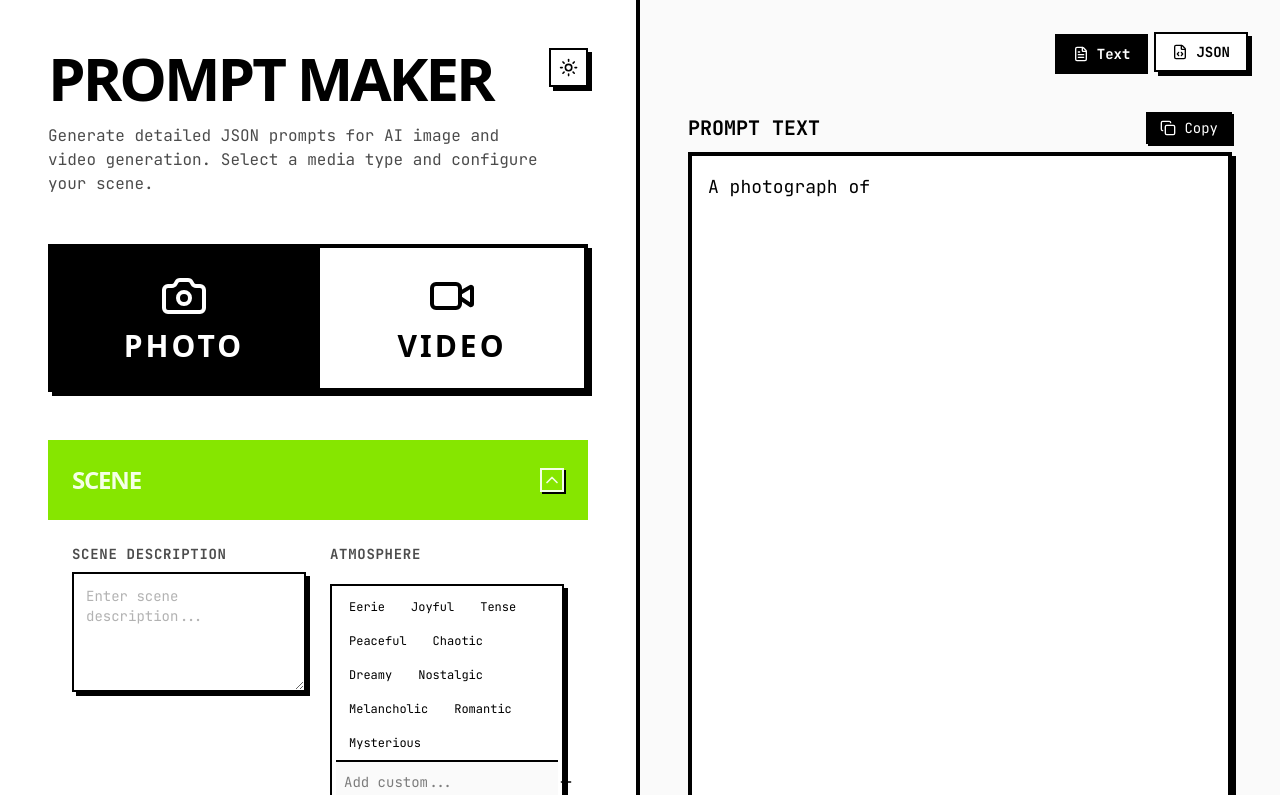
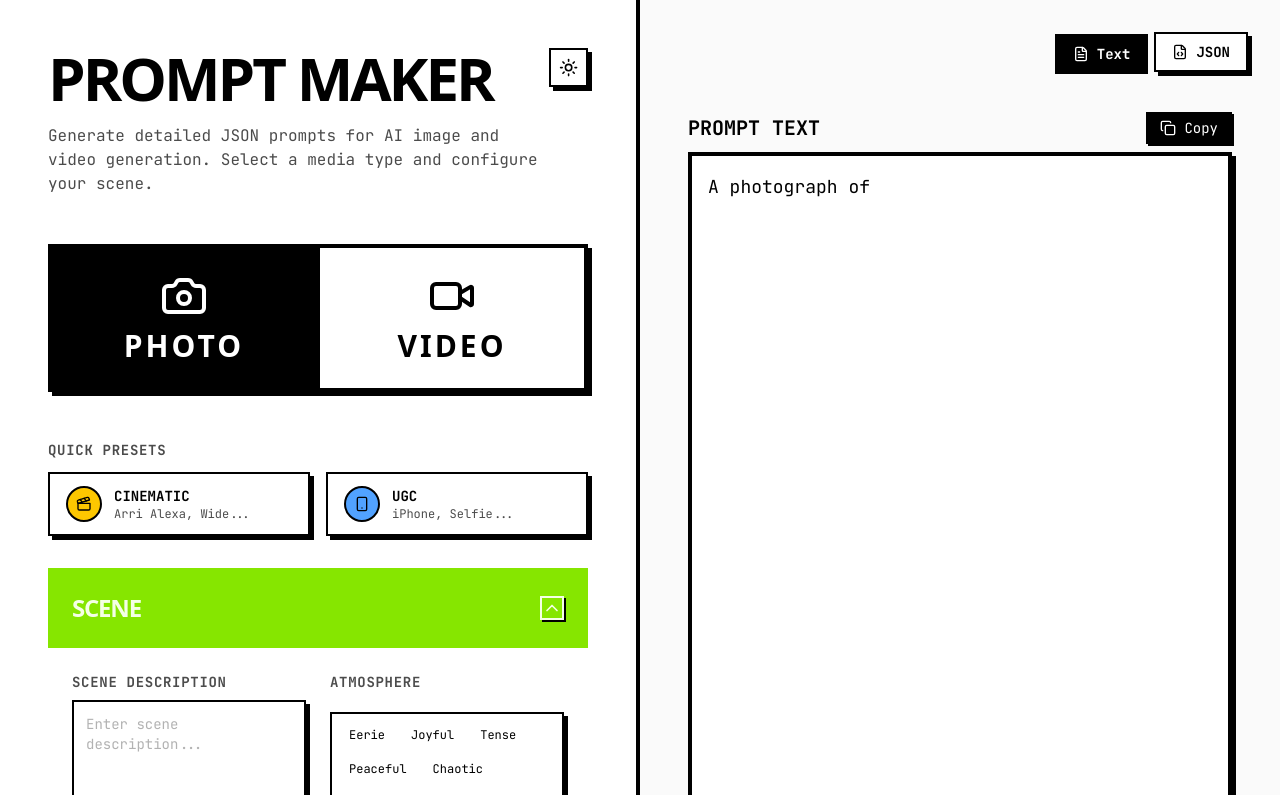
Before and after one commit to 3333444n/json-prompt-builder, a Next.js app: page / in a window 1280 px wide. Shown: the top 795 px of the page. Built offline with nearby package versions, Linux system fonts and the light colour scheme.

Commit message:
Add presets

```diff
--- /dev/null
+++ b/components/form/presets-panel.tsx
@@ -0,0 +1,61 @@
+"use client";
+
+import React from "react";
+import { usePrompt } from "@/context/prompt-context";
+import { cn } from "@/lib/utils";
+import { Clapperboard, Smartphone } from "lucide-react";
+
+export function PresetsPanel() {
+    const { updateField } = usePrompt();
+
+    const applyCinematic = () => {
+        updateField("cinematography", "shot_type", ["Wide Angle"]);
+        updateField("cinematography", "camera", ["Arri Alexa"]);
+        updateField("cinematography", "lighting_style", ["Cinematic"]);
+        updateField("cinematography", "film_stock", ["Kodak Portra 400"]);
+    };
+
+    const applyUGC = () => {
+        updateField("cinematography", "shot_type", ["Selfie"]);
+        updateField("cinematography", "camera", ["iPhone"]);
+        updateField("cinematography", "lighting_style", ["Natural"]);
+        updateField("clothing", "style", ["Casual"]);
+    };
+
+    const buttonClass = "flex items-center gap-3 px-4 py-3 border-2 border-black dark:border-white shadow-brutal hover:translate-x-[2px] hover:translate-y-[2px] hover:shadow-none transition-all bg-card text-left group w-full";
+
+    return (
+        <div className="mb-8">
+            <h3 className="font-mono text-sm font-bold uppercase tracking-wider mb-3 opacity-70">
+                Quick Presets
+            </h3>
+            <div className="grid grid-cols-2 gap-4">
+                <button
+                    onClick={applyCinematic}
+                    className={buttonClass}
+                >
+                    <div className="p-2 bg-yellow-400 border-2 border-black rounded-full shrink-0">
+                        <Clapperboard className="w-4 h-4 text-black" />
+                    </div>
+                    <div className="min-w-0">
+                        <div className="font-bold font-mono uppercase text-sm truncate">Cinematic</div>
+                        <div className="text-[10px] md:text-xs opacity-70 font-mono truncate">Arri Alexa, Wide...</div>
+                    </div>
+                </button>
+
+                <button
+                    onClick={applyUGC}
+                    className={buttonClass}
+                >
+                    <div className="p-2 bg-blue-400 border-2 border-black rounded-full shrink-0">
+                        <Smartphone className="w-4 h-4 text-black" />
+                    </div>
+                    <div className="min-w-0">
+                        <div className="font-bold font-mono uppercase text-sm truncate">UGC</div>
+                        <div className="text-[10px] md:text-xs opacity-70 font-mono truncate">iPhone, Selfie...</div>
+                    </div>
+                </button>
+            </div>
+        </div>
+    );
+}
--- a/components/prompt-builder.tsx
+++ b/components/prompt-builder.tsx
@@ -4,6 +4,7 @@ import React, { useState } from "react";
 import { usePrompt } from "@/context/prompt-context";
 import { SECTIONS } from "@/lib/section-data";
 import { MediaTypeToggle } from "./form/media-type-toggle";
+import { PresetsPanel } from "./form/presets-panel";
 import { Section } from "./ui/section";
 import { MultiSelect } from "./ui/multi-select";
 import { JSONPreview } from "./form/json-preview";
@@ -32,6 +33,7 @@ export function PromptBuilder() {
                 </header>
 
                 <MediaTypeToggle />
+                <PresetsPanel />
 
                 <div className="space-y-8">
                     {SECTIONS.filter(section => section.visibleFor.includes(state.mediaType)).map((section) => (
--- a/lib/section-data.ts
+++ b/lib/section-data.ts
@@ -76,7 +76,7 @@ export const SECTIONS: SectionConfig[] = [
         color: "section-cinematography",
         visibleFor: ["photo", "video"],
         fields: [
-            { id: "shot_type", label: "Shot Type", options: ["Macro", "Telephoto", "Wide Angle", "Fisheye", "Drone", "GoPro", "CCTV", "Polaroid", "Vintage Film", "Isometric"] },
+            { id: "shot_type", label: "Shot Type", options: ["Macro", "Telephoto", "Wide Angle", "Fisheye", "Drone", "GoPro", "CCTV", "Polaroid", "Vintage Film", "Isometric", "Selfie"] },
             { id: "camera", label: "Camera Model", options: ["Sony A7RIV", "Canon R5", "Nikon Z9", "Leica M11", "Hasselblad", "Fujifilm GFX", "Arri Alexa", "Red Komodo", "iPhone", "Film Camera"] },
             { id: "film_stock", label: "Film Stock", options: ["Kodak Portra 400", "Kodak Gold 200", "Fujifilm Velvia", "Ilford HP5", "Cinestill 800T", "Ektachrome"] },
             { id: "lighting_style", label: "Lighting Style", options: ["Cinematic", "Studio", "Natural", "Volumetric", "Rembrandt", "Split", "Butterfly", "Loop", "Rim Light", "Silhouette", "Neon", "Cyberpunk"] },
```
